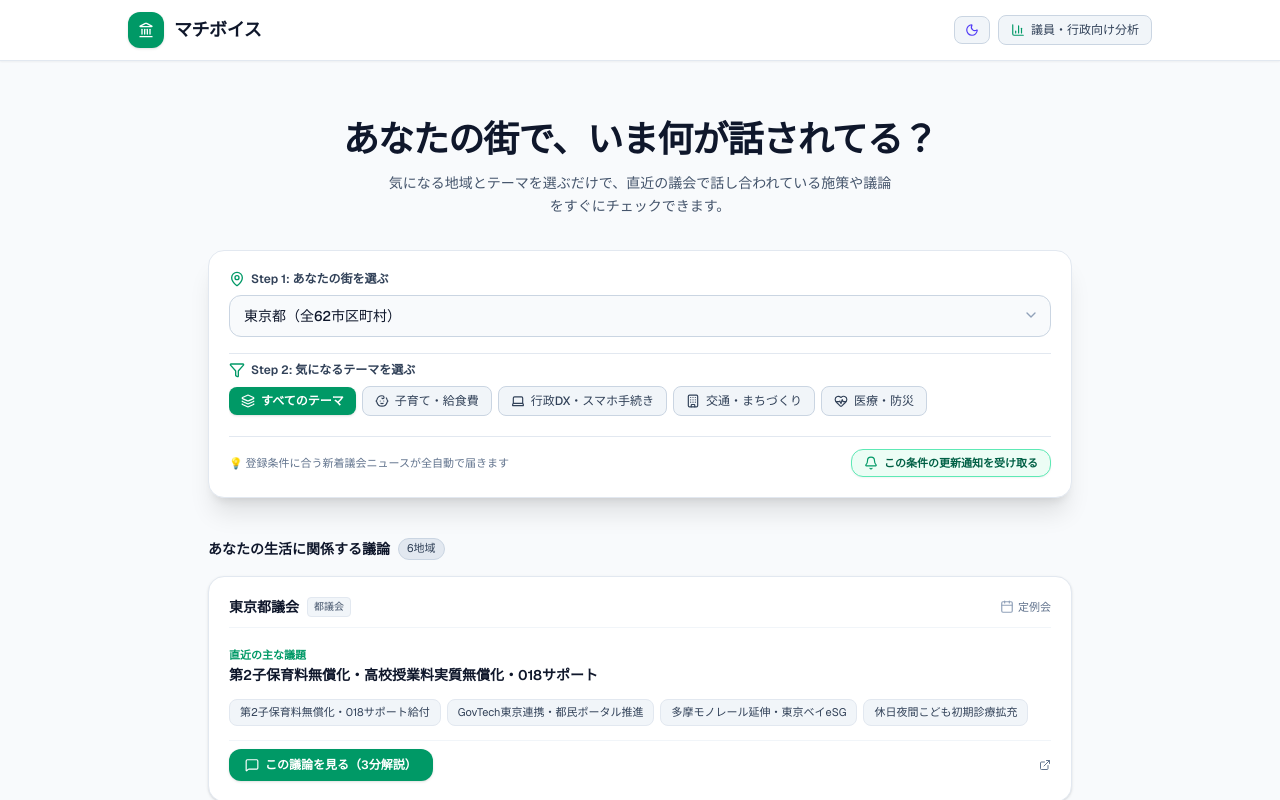
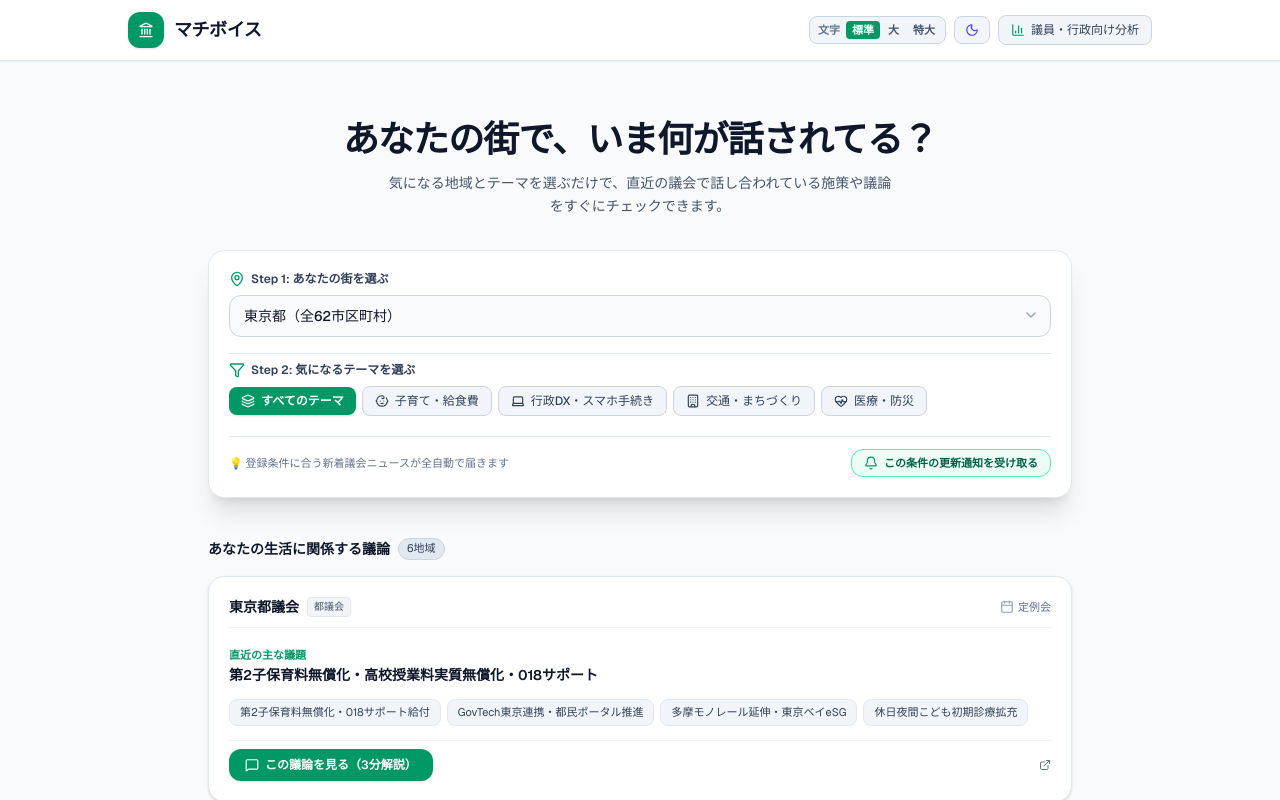
Before and after one commit to akira09181/GijiRaku-frontend, a Next.js app: page / in a window 1280 px wide. Shown: the top 800 px of the page. Built offline with nearby package versions, Linux system fonts and the light colour scheme.

Commit message:
feat(accessibility): 文字サイズ変更機能（標準 / 大 (+12.5%) / 特大 (+25%)）の実装、ヘッダーへの切替コントローラー追加、localStorage永続化

```diff
--- a/app/components/Header.tsx
+++ b/app/components/Header.tsx
@@ -25,6 +25,16 @@ export default function Header({
     }
   });
 
+  const [fontSize, setFontSize] = useState<'normal' | 'large' | 'xlarge'>(() => {
+    if (typeof window === 'undefined') return 'normal';
+    try {
+      const stored = localStorage.getItem('gijiraku_font_size') as 'normal' | 'large' | 'xlarge' | null;
+      return stored || 'normal';
+    } catch {
+      return 'normal';
+    }
+  });
+
   useEffect(() => {
     if (theme === 'dark') {
       document.documentElement.classList.add('dark');
@@ -33,11 +43,22 @@ export default function Header({
     }
   }, [theme]);
 
+  useEffect(() => {
+    document.documentElement.setAttribute('data-font-size', fontSize);
+  }, [fontSize]);
+
   const toggleTheme = () => {
     const nextTheme = theme === 'dark' ? 'light' : 'dark';
     setTheme(nextTheme);
     localStorage.setItem('gijiraku_theme', nextTheme);
     window.dispatchEvent(new CustomEvent('theme_changed', { detail: { theme: nextTheme } }));
+  };
+
+  const changeFontSize = (size: 'normal' | 'large' | 'xlarge') => {
+    setFontSize(size);
+    localStorage.setItem('gijiraku_font_size', size);
+    document.documentElement.setAttribute('data-font-size', size);
+    window.dispatchEvent(new CustomEvent('font_size_changed', { detail: { fontSize: size } }));
   };
 
   return (
@@ -56,8 +77,46 @@ export default function Header({
           </div>
         </div>
 
-        {/* テーマ切替 ＆ 行政向け導線 */}
+        {/* 文字サイズ変更 ＆ テーマ切替 ＆ 行政向け導線 */}
         <div className="flex items-center gap-2 shrink-0">
+          {/* 文字サイズ変更ピル */}
+          <div className="flex items-center gap-0.5 p-1 rounded-lg dark:bg-slate-800/80 dark:border-slate-700/70 bg-slate-100 border-slate-300 border text-xs">
+            <span className="px-1 text-slate-500 font-bold hidden sm:inline text-[11px]">文字</span>
+            <button
+              onClick={() => changeFontSize('normal')}
+              className={`px-1.5 py-0.5 rounded font-semibold transition-all text-[11px] ${
+                fontSize === 'normal'
+                  ? 'bg-emerald-600 text-white shadow-2xs'
+                  : 'dark:text-slate-300 text-slate-600 hover:text-slate-900'
+              }`}
+              title="標準文字サイズ"
+            >
+              標準
+            </button>
+            <button
+              onClick={() => changeFontSize('large')}
+              className={`px-1.5 py-0.5 rounded font-semibold transition-all text-[11px] ${
+                fontSize === 'large'
+                  ? 'bg-emerald-600 text-white shadow-2xs'
+                  : 'dark:text-slate-300 text-slate-600 hover:text-slate-900'
+              }`}
+              title="文字サイズ大 (+12.5%)"
+            >
+              大
+            </button>
+            <button
+              onClick={() => changeFontSize('xlarge')}
+              className={`px-1.5 py-0.5 rounded font-semibold transition-all text-[11px] ${
+                fontSize === 'xlarge'
+                  ? 'bg-emerald-600 text-white shadow-2xs'
+                  : 'dark:text-slate-300 text-slate-600 hover:text-slate-900'
+              }`}
+              title="文字サイズ特大 (+25%)"
+            >
+              特大
+            </button>
+          </div>
+
           <button
             onClick={toggleTheme}
             className="px-2.5 py-1.5 rounded-lg dark:bg-slate-800/80 dark:hover:bg-slate-800 dark:border-slate-700/70 dark:text-slate-300 bg-slate-100 hover:bg-slate-200 border-slate-300 text-slate-700 border text-xs font-medium flex items-center gap-1.5 transition-colors"
--- a/app/globals.css
+++ b/app/globals.css
@@ -5,6 +5,14 @@
 :root {
   --background: #f8fafc;
   --foreground: #0f172a;
+}
+
+html[data-font-size="large"] {
+  font-size: 112.5%;
+}
+
+html[data-font-size="xlarge"] {
+  font-size: 125%;
 }
 
 .dark {
```
